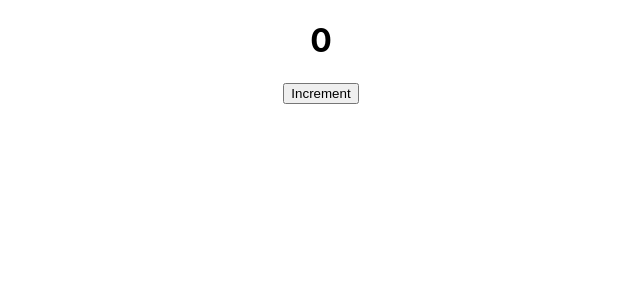
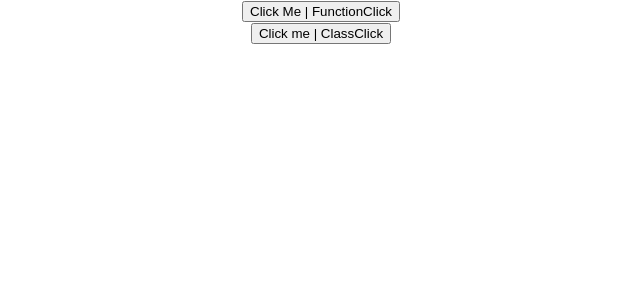
Before and after one commit to krishnabharambe/LearningReactJs, a React (Create React App) app in the folder helloworld/: page / in a window 1280 px wide. Shown: the top 300 px of the page, without its empty margins (319-959 px from the left). Built offline with nearby package versions, Linux system fonts and the light colour scheme.

Commit message:
Event handlers

```diff
--- a/helloworld/src/App.js
+++ b/helloworld/src/App.js
@@ -5,10 +5,14 @@ import { Greet } from './components/Greet'
 import Welcome from './components/Welcome'
 import Message from './components/Message'
 import Counter from './components/Counter';
+import FunctionClick from './components/FunctionClick';
+import ClassClick from './components/ClassClick';
 function App() {
   return (
     <div className="App">
-      <Counter />
+      <FunctionClick />
+      <ClassClick />
+      {/* <Counter /> */}
       {/* <Message /> */}
       {/* <Greet name="Krishna" surname="Bharambe" >
         <p>Children text</p>
--- /dev/null
+++ b/helloworld/src/components/ClassClick.js
@@ -0,0 +1,17 @@
+import React, { Component } from 'react'
+
+class ClassClick extends Component {
+
+    clicked() {
+        console.log('Clicked | ClassClick')
+    }
+    render() {
+        return (
+            <div>
+                <button onClick={this.clicked}>Click me | ClassClick</button>
+            </div>
+        )
+    }
+}
+
+export default ClassClick
--- /dev/null
+++ b/helloworld/src/components/FunctionClick.js
@@ -0,0 +1,14 @@
+import React from 'react'
+function FunctionClick(){
+
+    function clicked(){
+        console.log("Clicked | FunctionClick")
+    }
+    return (
+        <div>
+            <button onClick={clicked}>Click Me | FunctionClick</button>
+        </div>
+    )
+}
+
+export default FunctionClick
```
